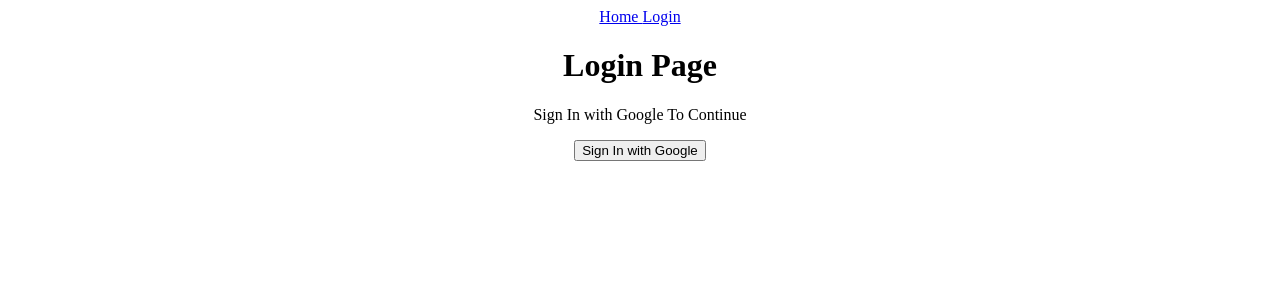
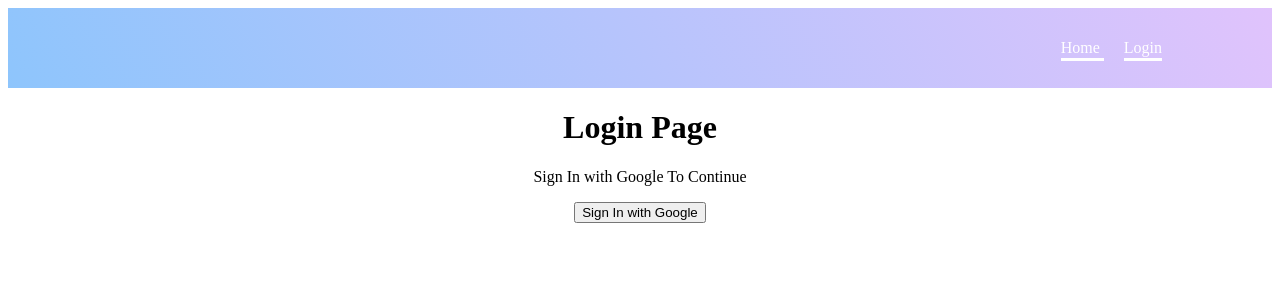
Before and after one commit to YiLoonCarter/react-typescript-training-2023, a React (Create React App) app: page /login in a window 1280 px wide. Shown: the top 300 px of the page. Built offline with nearby package versions, Linux system fonts and the light colour scheme; no server answers.

Commit message:
add web app header css

```diff
--- a/src/App.css
+++ b/src/App.css
@@ -28,6 +28,39 @@
   color: #61dafb;
 }
 
+.navbar {
+  width: 100%;
+  height: 80px;
+  background-image: linear-gradient(62deg, #8EC5FC 0%, #E0C3FC 100%);
+  display: flex;
+  align-items: center;
+  justify-content: flex-end;
+}
+
+.navbar .links {
+  text-align: center;
+  margin-right: 50px;
+}
+
+.links a {
+  color: white;
+  text-decoration: none;
+  border-bottom: 3px solid white;
+  padding-bottom: 2px;
+  margin: 10px;
+}
+
+.navbar .user {
+  display: flex;
+  justify-content: center;
+  align-items: center;
+  margin-right: 50px;
+}
+
+.user p {
+  margin-right: 15px;
+}
+
 @keyframes App-logo-spin {
   from {
     transform: rotate(0deg);
```
